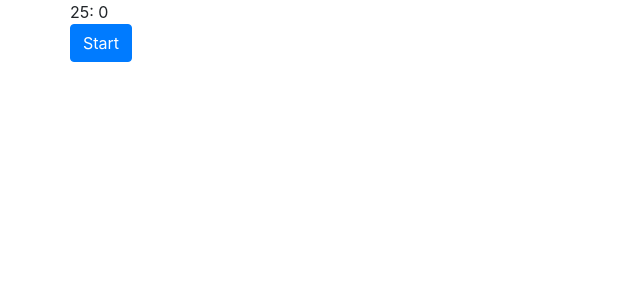
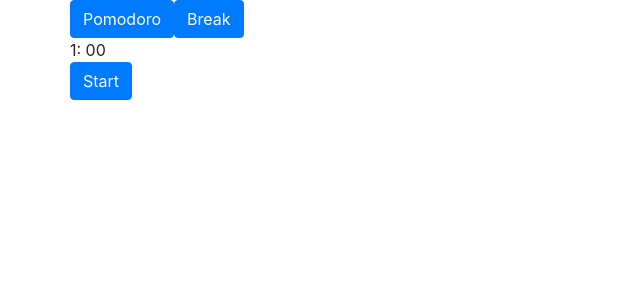
Before and after one commit to kenneth-miura/PomodoroTimer, a React (Create React App) app: page / in a window 1280 px wide. Shown: the top 300 px of the page, without its empty margins (0-640 px from the left). Built offline with nearby package versions, Linux system fonts and the light colour scheme.

Commit message:
unstyled pomodoro timer

```diff
--- a/src/App.js
+++ b/src/App.js
@@ -1,8 +1,8 @@
 import "./App.css";
-import Timer from "./Components/Timer";
+import Timer from "./Components/PomodoroTimer";
 
 function App() {
-  return <Timer></Timer>;
+  return <Timer pomodoroDuration={1} breakDuration={17}></Timer>;
 }
 
 export default App;
--- /dev/null
+++ b/src/Components/PomodoroTimer.js
@@ -0,0 +1,99 @@
+import { useState, useEffect } from "react";
+import Container from "react-bootstrap/Container";
+import Row from "react-bootstrap/Row";
+import Button from "react-bootstrap/Button";
+import Modal from "react-bootstrap/Modal";
+
+const minutesToMilliseconds = minutes => {
+  return minutes * 60000;
+};
+
+const convertMillisecondsToTimeString = milliseconds => {
+  let date = new Date(milliseconds);
+  if (milliseconds <= 0) {
+    return "00:00";
+  }
+  var minutesString =
+    date.getMinutes() === 0 ? "00" : String(date.getMinutes());
+  var secondsString =
+    date.getSeconds() === 0 ? "00" : String(date.getSeconds());
+  return `${minutesString}: ${secondsString}`;
+};
+
+export default function PomodoroTimer(props) {
+  const defaultTimerDuration = minutesToMilliseconds(props.pomodoroDuration);
+  const [timerStart, setTimerStart] = useState(
+    Date.now() + defaultTimerDuration
+  );
+  const [timeLeft, setTimeLeft] = useState(defaultTimerDuration);
+  const [timerRunning, setTimerRunning] = useState(false);
+  const [showModal, setShowModal] = useState(false);
+  const handleCloseModal = () => setShowModal(false);
+
+  useEffect(() => {
+    let intervalID;
+    if (timerRunning) {
+      intervalID = setInterval(() => {
+        let remainingTime = timerStart - Date.now();
+        if (remainingTime <= 0) {
+          setShowModal(true);
+          clearInterval(intervalID);
+        }
+        setTimeLeft(remainingTime);
+      });
+    }
+    return () => clearInterval(intervalID);
+  }, [timerRunning, timerStart]);
+
+  return (
+    <Container>
+      <Row>
+        <Button
+          variant="primary"
+          onClick={() => {
+            setTimerStart(
+              Date.now() + minutesToMilliseconds(props.pomodoroDuration)
+            );
+            setTimerRunning(true);
+          }}
+        >
+          Pomodoro
+        </Button>
+        <Button
+          variant="primary"
+          onClick={() => {
+            setTimerStart(
+              Date.now() + minutesToMilliseconds(props.breakDuration)
+            );
+            setTimerRunning(true);
+          }}
+        >
+          Break
+        </Button>
+      </Row>
+      <Row> {convertMillisecondsToTimeString(timeLeft)}</Row>
+      <Row>
+        <Button
+          variant="primary"
+          onClick={() => {
+            setTimerStart(Date.now() + timeLeft);
+            setTimerRunning(!timerRunning);
+          }}
+        >
+          {timerRunning ? "Stop" : "Start"}
+        </Button>
+      </Row>
+      <Modal show={showModal} onHide={handleCloseModal}>
+        <Modal.Header closeButton>
+          <Modal.Title> Modal heading</Modal.Title>
+        </Modal.Header>
+        <Modal.Body>WOOOO MODAL BODY TEXT LETS GO</Modal.Body>
+        <Modal.Footer>
+          <Button variant="secondary" onClick={handleCloseModal}>
+            Close
+          </Button>
+        </Modal.Footer>
+      </Modal>
+    </Container>
+  );
+}
--- a/src/Components/Timer.js
+++ /dev/null
@@ -1,52 +0,0 @@
-import { useState, useEffect } from "react";
-import Container from "react-bootstrap/Container";
-import Row from "react-bootstrap/Row";
-import Button from "react-bootstrap/Button";
-
-const convertMinutesToMilliseconds = minutes => {
-  return minutes * 60000;
-};
-
-const convertMillisecondsToTimeString = milliseconds => {
-  let date = new Date(milliseconds);
-  return `${date.getMinutes()}: ${date.getSeconds()}`;
-};
-
-
-export default function Timer(props) {
-	const defaultTimerDuration = convertMinutesToMilliseconds(25);
-  const [timerStart, setTimerStart] = useState(
-    Date.now() + defaultTimerDuration
-  );
-  const [timeLeft, setTimeLeft] = useState(defaultTimerDuration);
-  const [timerRunning, setTimerRunning] = useState(false);
-	const [timerID, setTimerID] = useState();
-
-  useEffect(() => {
-      if (timerRunning) {
-				setTimerID(setInterval( () => {
-					setTimeLeft(timerStart - Date.now());
-				}));
-      }
-			else{
-				clearInterval(timerID);
-			}
-  }, [timerRunning, timerStart]);
-
-  return (
-    <Container>
-      <Row> {convertMillisecondsToTimeString(timeLeft)}</Row>
-      <Row>
-        <Button
-          variant="primary"
-          onClick={() => {
-            setTimerStart(Date.now() + timeLeft);
-						setTimerRunning(!timerRunning);
-          }}
-        >
-          {timerRunning ? "Stop": "Start"}
-        </Button>
-      </Row>
-    </Container>
-  );
-}
```
